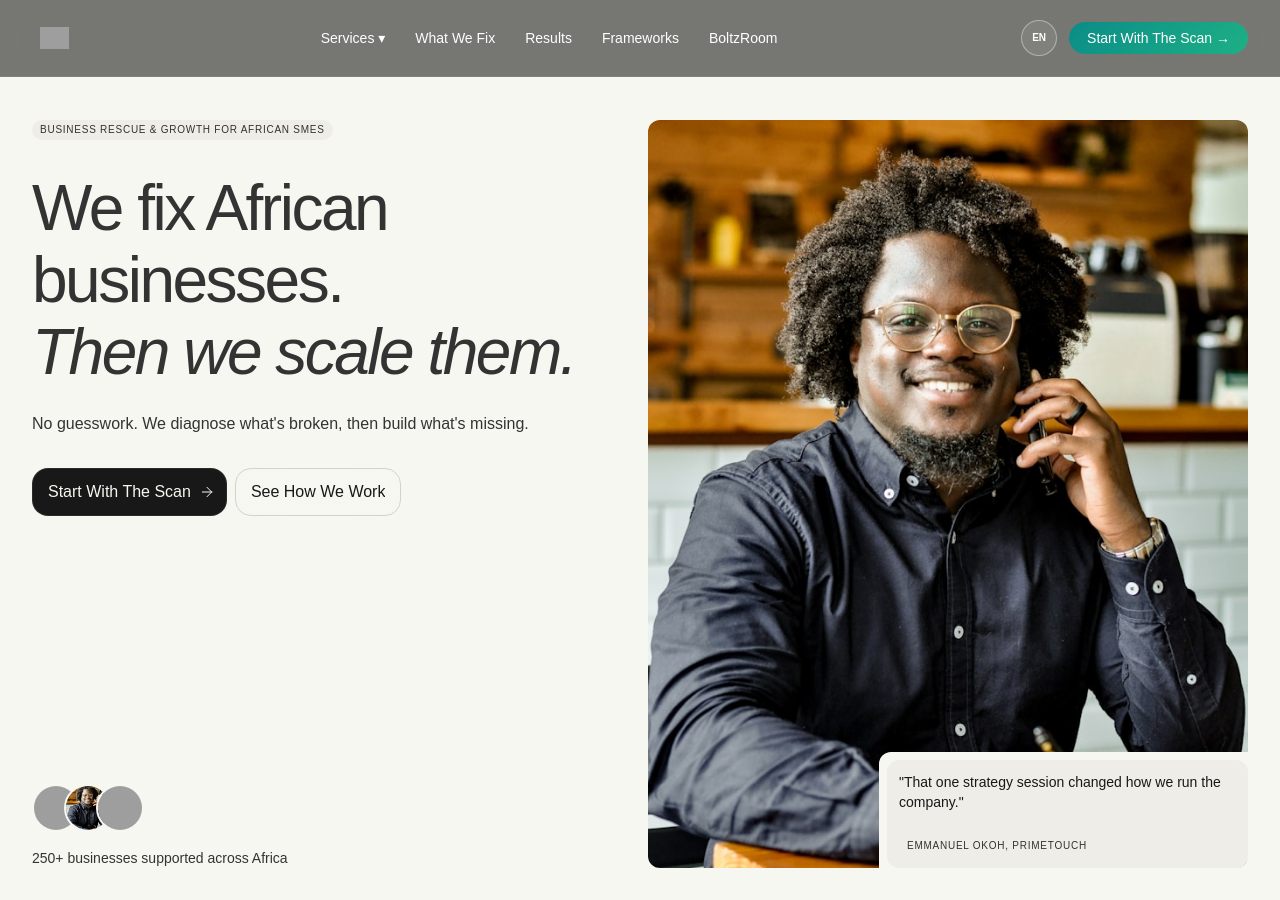
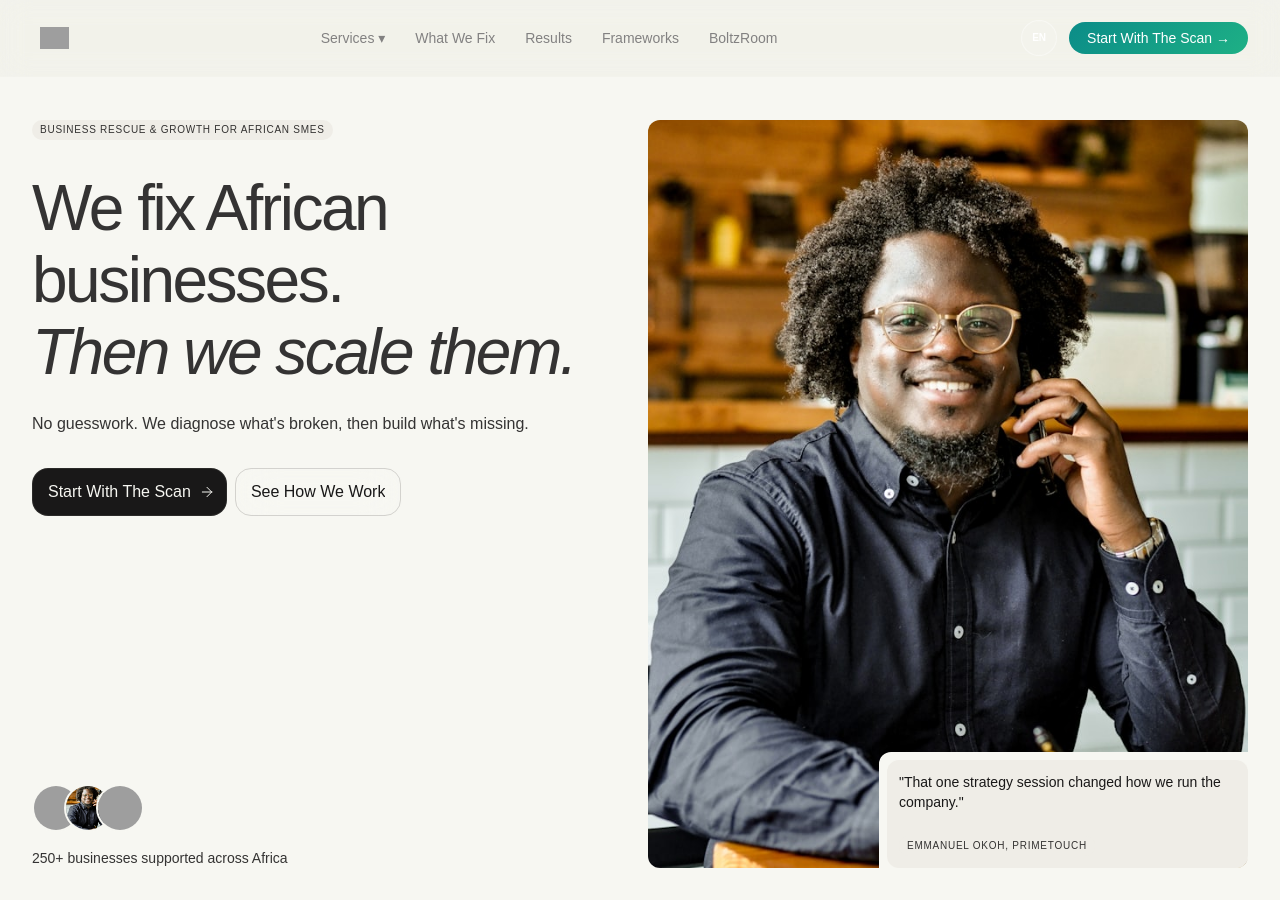
Before and after one commit to RosarioAnthonyWaya/boltzmenn-jekyll, a Jekyll site: the page built from index.html, in a window 1280 px wide and 900 px high. Built offline with Jekyll 4.4.1, drawn with Linux system fonts in a browser that asks for light colours; some web fonts are replaced; grey boxes are pictures that could not be loaded.

Commit message:
Update navbar.css

```diff
--- a/assets/css/navbar.css
+++ b/assets/css/navbar.css
@@ -18,11 +18,11 @@
 }
 
 .bm-navbar-solid{position:fixed;top:0;left:0;right:0;z-index:900;
-  background:rgba(14,13,12,.55)!important;
+   background:rgba(155, 155, 155, 0.049)!important;
   backdrop-filter:blur(14px) saturate(160%);
   -webkit-backdrop-filter:blur(14px) saturate(160%);
   border-bottom:1px solid rgba(255,255,255,.08);}
-.bm-navbar-solid .nav-link,.bm-navbar-solid .brand-navbar .logo-nav{color:#fff!important;}
+.bm-navbar-solid .nav-link,.bm-navbar-solid .brand-navbar .logo-nav{color:#828181!important;}
 .bm-navbar-solid .icon-menu{color:#fff!important;}
 .bm-navbar-solid .nav-link.w--current{color:var(--bm-teal-e)!important;font-weight:700;}
 @supports not ((backdrop-filter: blur(1px)) or (-webkit-backdrop-filter: blur(1px))) {
```
